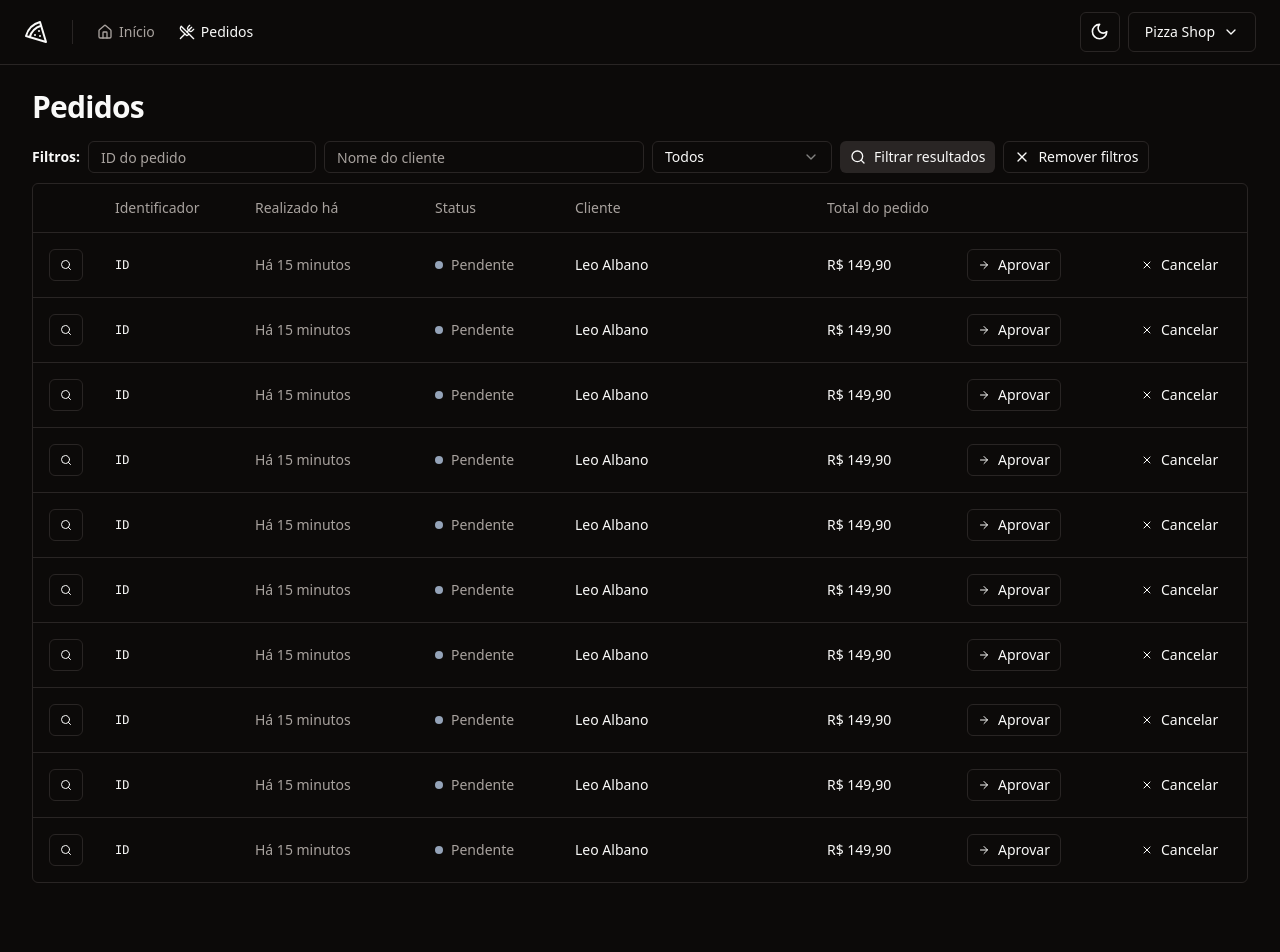
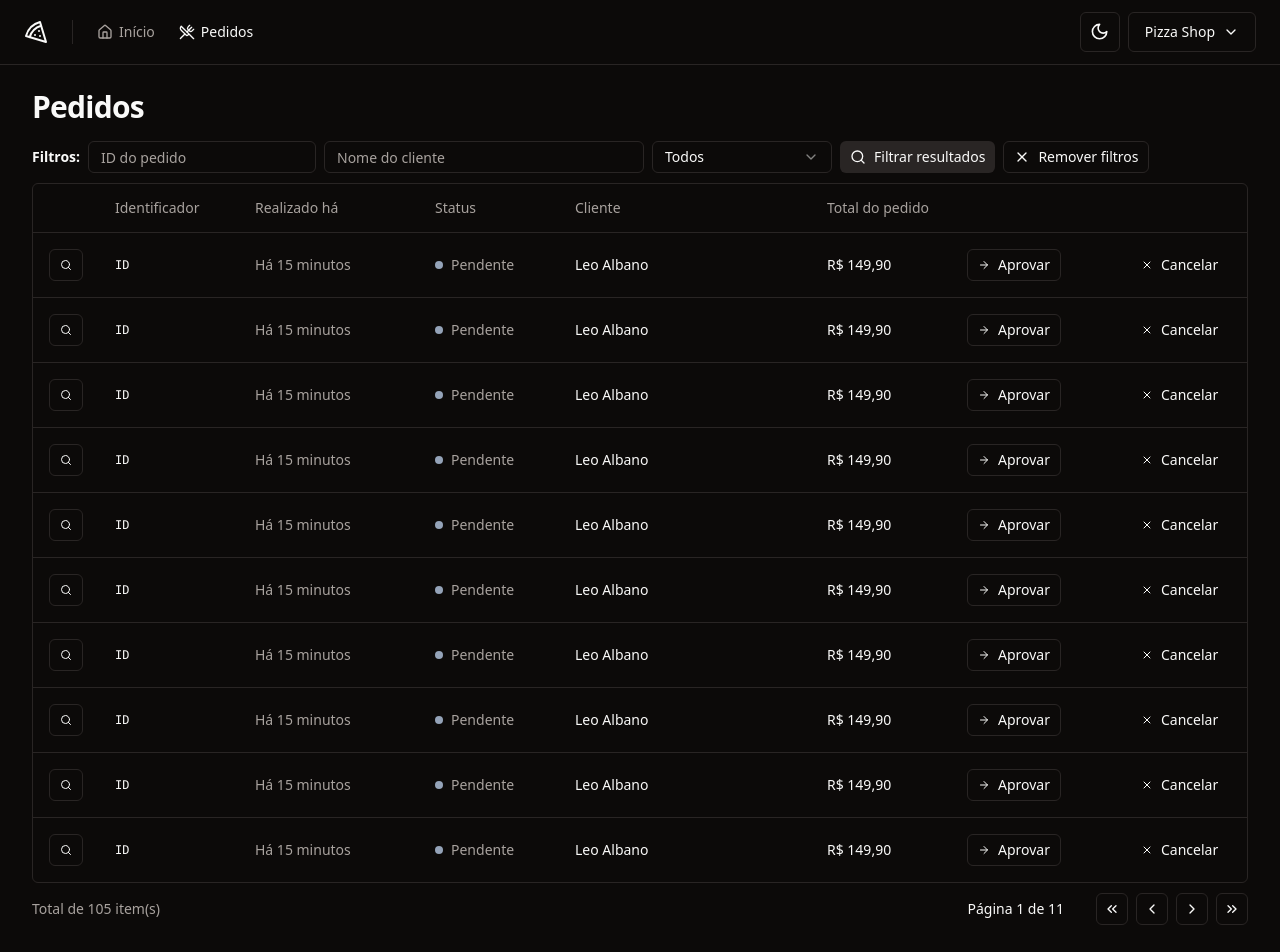
Before and after one commit to LeonardoAlbano/pizzashop-web, a React (Vite) app: page /orders in a window 1280 px wide. Shown: the top 952 px of the page. Before the commit the page ends 915 px from the top, so only its background shows below. Built offline with nearby package versions, Linux system fonts and the light colour scheme.

Commit message:
Config pagination

```diff
--- /dev/null
+++ b/src/components/pagination.tsx
@@ -0,0 +1,53 @@
+import { ChevronLeft, ChevronRight, ChevronsLeft, ChevronsRight } from 'lucide-react'
+
+import { Button } from './ui/button'
+
+export interface PaginationProps {
+  pageIndex: number
+  totalCount: number
+  perPage: number
+}
+
+export function Pagination({
+  pageIndex,
+  perPage,
+  totalCount,
+}: PaginationProps) {
+  const pages = Math.ceil(totalCount / perPage) || 1
+
+  return (
+    <div className="flex items-center justify-between">
+      <span className="text-sm text-muted-foreground">
+        Total de {totalCount} item(s)
+      </span>
+
+      <div className="flex items-center gap-6 lg:gap-8">
+        <div className="text-sm font-medium">
+          Página {pageIndex + 1} de {pages}
+        </div>
+
+        <div className="flex items-center gap-2">
+          <Button variant="outline" className="h-8 w-8 p-0">
+            <ChevronsLeft className="h-4 w-4" />
+            <span className="sr-only">Primeira página</span>
+          </Button>
+
+          <Button variant="outline" className="h-8 w-8 p-0">
+            <ChevronLeft className="h-4 w-4" />
+            <span className="sr-only">Página anterior</span>
+          </Button>
+
+          <Button variant="outline" className="h-8 w-8 p-0">
+            <ChevronRight className="h-4 w-4" />
+            <span className="sr-only">Próxima página</span>
+          </Button>
+
+          <Button variant="outline" className="h-8 w-8 p-0">
+            <ChevronsRight className="h-4 w-4" />
+            <span className="sr-only">Última página</span>
+          </Button>
+        </div>
+      </div>
+    </div>
+  )
+}
--- a/src/pages/app/orders/orders.tsx
+++ b/src/pages/app/orders/orders.tsx
@@ -1,5 +1,6 @@
 import { Helmet } from 'react-helmet-async'
 
+import { Pagination } from '@/components/pagination'
 import {
   Table,
   TableBody,
@@ -17,7 +18,7 @@
       <Helmet title="Pedidos" />
       <div className="flex flex-col gap-4">
         <h1 className="text-3xl font-bold tracking-tight"> Pedidos </h1>
-      </div>
+
         <div className="space-y-2.5">
           <OrderTableFilters />
           <div className="border rounded-md">
@@ -41,6 +42,9 @@
               </TableBody>
             </Table>
           </div>
+
+          <Pagination pageIndex={0} totalCount={105} perPage={10} />
+        </div>
       </div>
     </>
   )
```
Lines whose indentation alone changed are shown as unchanged.
